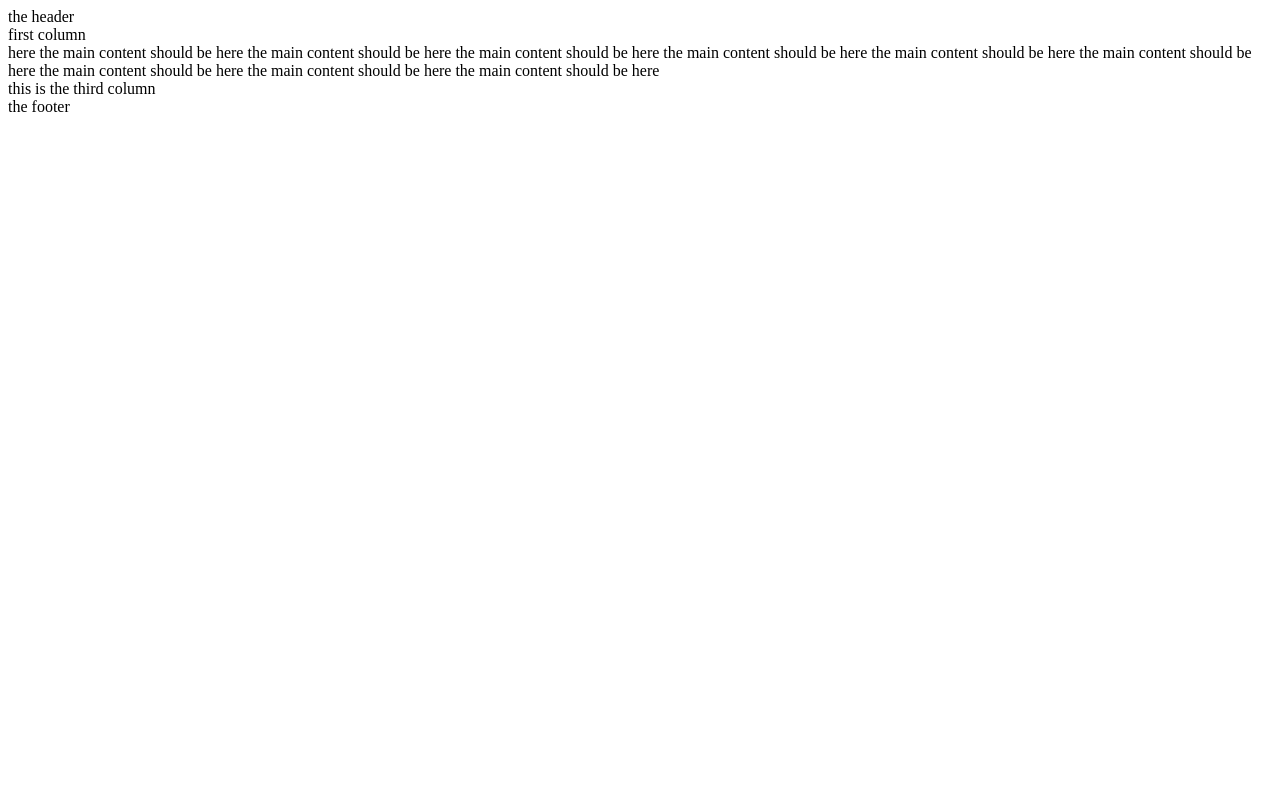
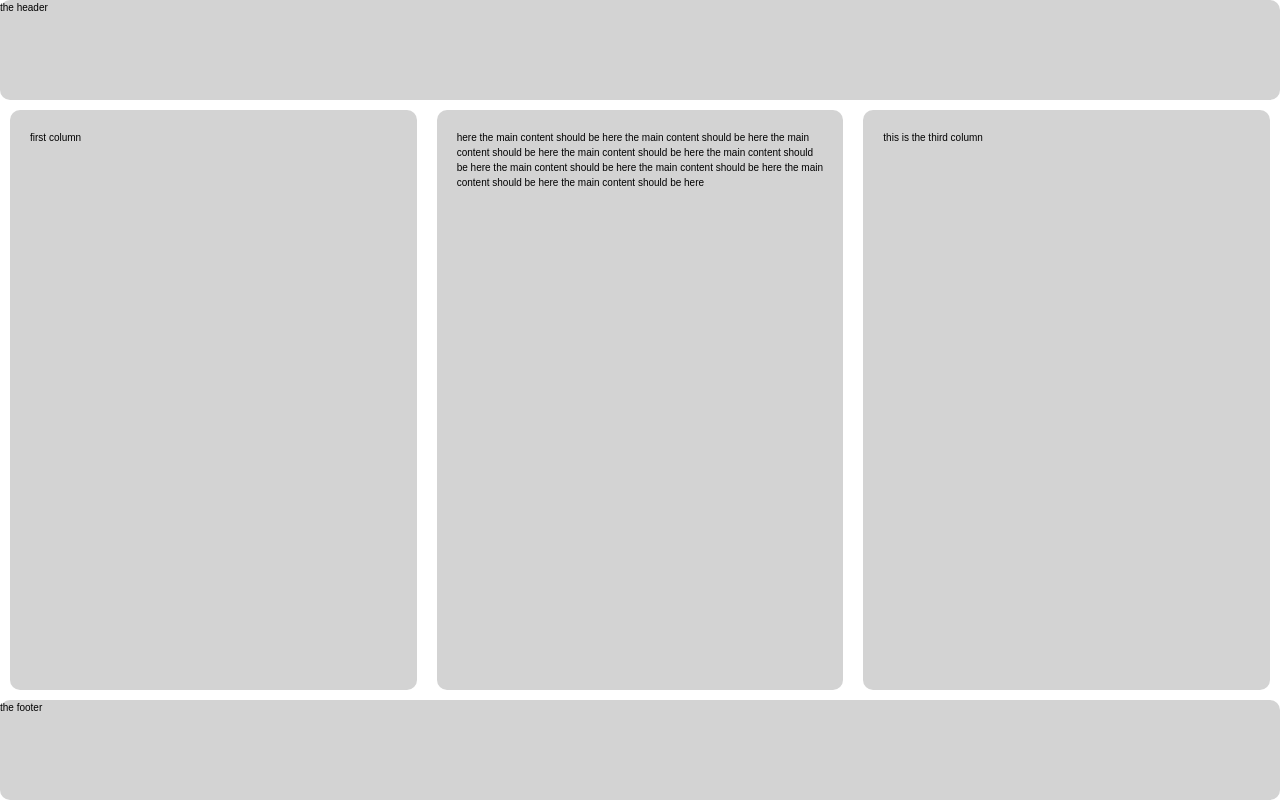
Before and after one commit to danglisheng/holy-grail-with-flexbox, a plain HTML site: page index.html in a window 1280 px wide. Drawn offline with Linux system fonts and the light colour scheme.

Commit message:
Update index.html

```diff
--- a/index.html
+++ b/index.html
@@ -4,7 +4,37 @@
 <head>
     <meta charset="utf-8">
     <title>holy grail with flexbox</title>
+    <style>
+    html,
+    body {
+        font-size: 10px;
+        font-family: arial, sans-serif;
+        line-height: 1.5;
+        margin:0;
+    }
+    .fc {
+      display: flex;
+      flex-flow: row wrap;
+      min-height: calc(100vh - 200px);
+    }
+    .fc >* {
+      flex: 1;
+      margin: 1rem 10px;
+      padding: 2rem 20px;
+      background-color: lightgray;
+      border-radius: 10px;
+      min-width:200px;
+    }
+    header,
+    footer {
+      width:100vw;
+      height:100px;
+      box-sizing:border-box;
+      background-color: lightgray;
+      border-radius: 10px;
 
+    }
+    </style>
 </head>
 
 <body>
```
